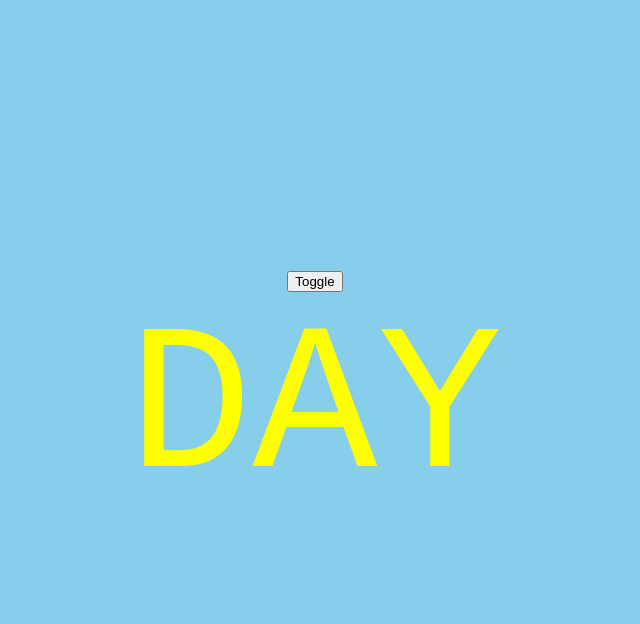
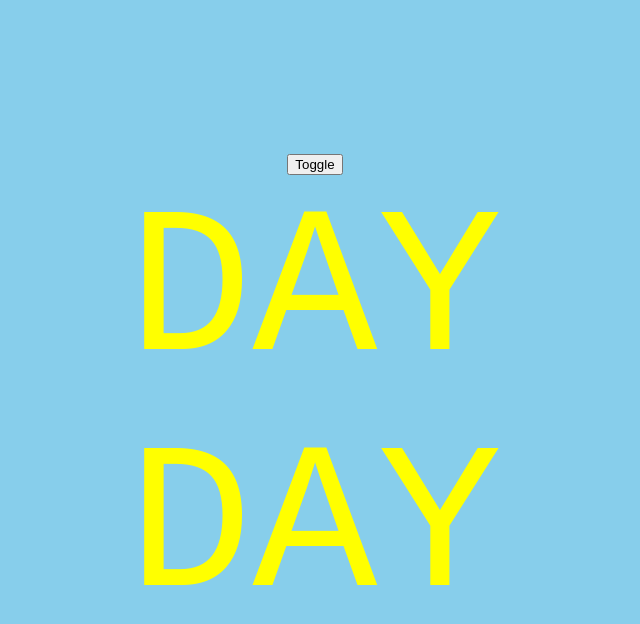
Before and after one commit to telmott/react-demo, a React (Create React App) app: page / in a window 1280 px wide. Shown: the top 624 px of the page, without its empty margins (325-965 px from the left). Built offline with nearby package versions, Linux system fonts and the light colour scheme.

Commit message:
Add label

```diff
--- a/src/App.js
+++ b/src/App.js
@@ -69,6 +69,7 @@ class App extends React.Component {
           <AppWrapper>
             <button onClick={this.toggleDay}>Toggle</button>
             <Text theme={this.getTheme()} text={this.getText()} day={this.state.day} changeText={this.changeText}/>
+            <Text html="label" label={this.getText()}/>
           </AppWrapper>
       </ThemeProvider>
     );
--- a/src/components/Text.js
+++ b/src/components/Text.js
@@ -13,7 +13,7 @@ const Input = styled.input`
 
 function Text(props) {
     return (
-        <Input type="text" value={props.text} onChange={props.changeText}/>
+        <Input as={props.html} type="text" value={props.text} onChange={props.changeText}>{props.label}</Input>
     );
 }
 
```
